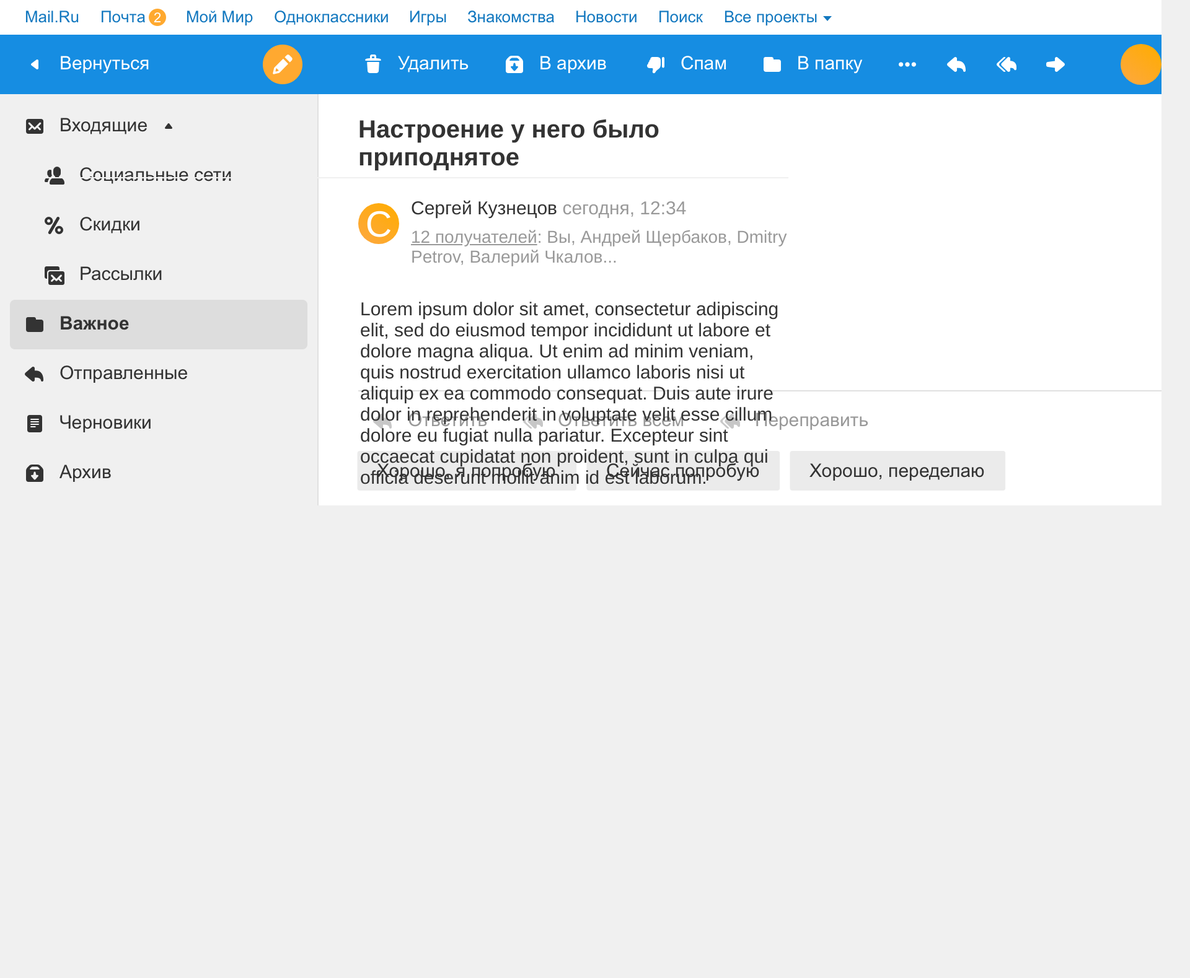
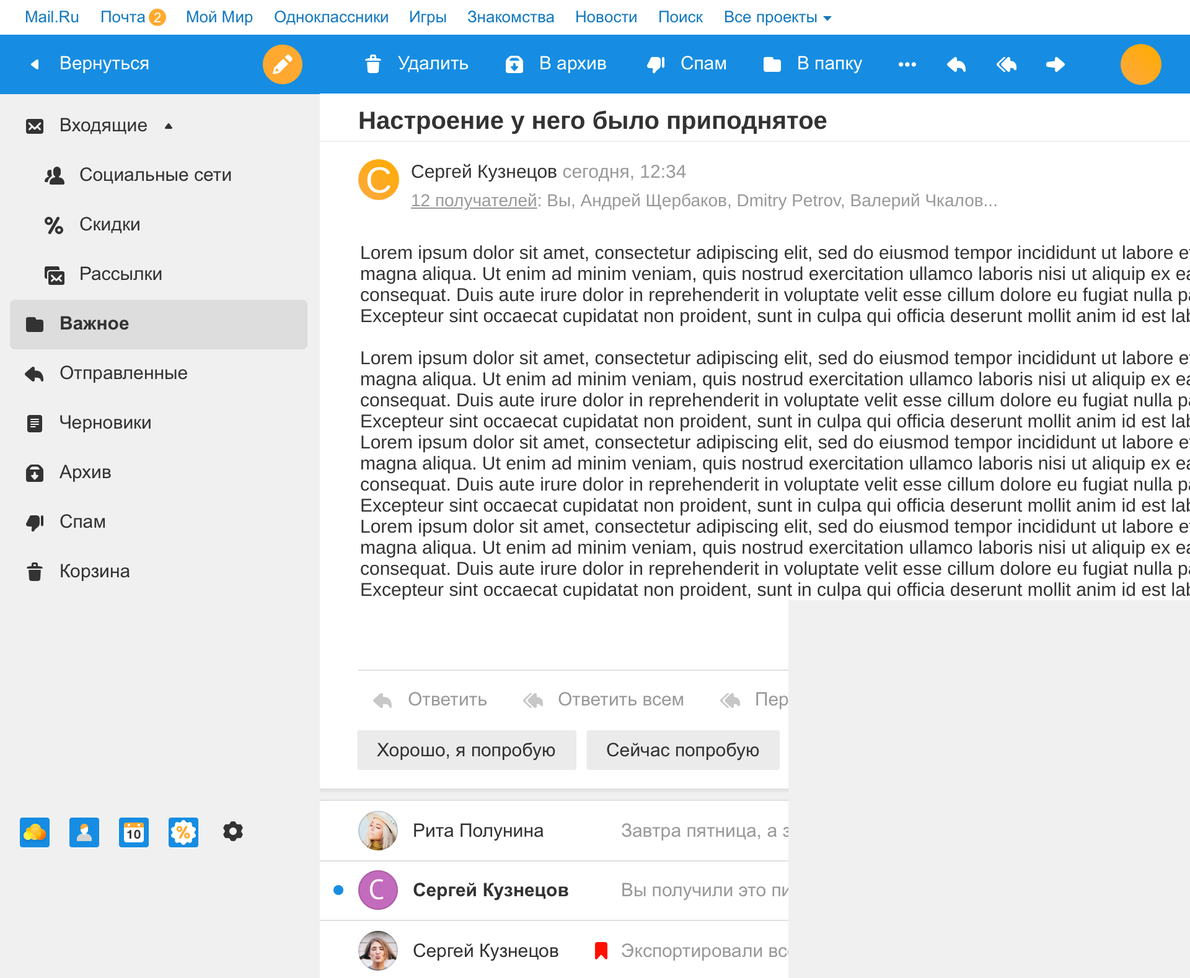
Before and after one commit to TovarischSukhov/mail_todo_lists, a plain HTML site: page 1366_3pane_select/index.html in a window 1280 px wide. Shown: the top 1579 px of the page at 62% size, 1920 px wide, since content can reach past the window. Before the commit the page ends 816 px from the top, so only its background shows below. Drawn offline with nearby package versions, Linux system fonts and the light colour scheme.

Commit message:
various msg len

```diff
--- a/1366_3pane_select/index.html
+++ b/1366_3pane_select/index.html
@@ -8,6 +8,7 @@
 		</script>
 		<div class="portal-menu-element", id="cal"><span class="calend-wrapper"><span class="calendar-button"></span></span>
 		</div>
+		<div class="bcg">
 			<div class="mail-header"> Настроение у него было приподнятое </div>
 			<div class="line"> </div>
 			<span class="name">С</span>
@@ -17,23 +18,36 @@
 				</div>
 			</div>
 			<div class="mail-body" id="mail_body"> Lorem ipsum dolor sit amet, consectetur adipiscing elit, sed do eiusmod tempor incididunt ut labore et dolore magna aliqua. Ut enim ad minim veniam, quis nostrud exercitation ullamco laboris nisi ut aliquip ex ea commodo consequat. Duis aute irure dolor in reprehenderit in voluptate velit esse cillum dolore eu fugiat nulla pariatur. Excepteur sint occaecat cupidatat non proident, sunt in culpa qui officia deserunt mollit anim id est laborum.
+			<br />
+			<br />
+			Lorem ipsum dolor sit amet, consectetur adipiscing elit, sed do eiusmod tempor incididunt ut labore et dolore magna aliqua. Ut enim ad minim veniam, quis nostrud exercitation ullamco laboris nisi ut aliquip ex ea commodo consequat. Duis aute irure dolor in reprehenderit in voluptate velit esse cillum dolore eu fugiat nulla pariatur. Excepteur sint occaecat cupidatat non proident, sunt in culpa qui officia deserunt mollit anim id est laborum.
+
+			<br />
+			Lorem ipsum dolor sit amet, consectetur adipiscing elit, sed do eiusmod tempor incididunt ut labore et dolore magna aliqua. Ut enim ad minim veniam, quis nostrud exercitation ullamco laboris nisi ut aliquip ex ea commodo consequat. Duis aute irure dolor in reprehenderit in voluptate velit esse cillum dolore eu fugiat nulla pariatur. Excepteur sint occaecat cupidatat non proident, sunt in culpa qui officia deserunt mollit anim id est laborum.
+			<br />
+			Lorem ipsum dolor sit amet, consectetur adipiscing elit, sed do eiusmod tempor incididunt ut labore et dolore magna aliqua. Ut enim ad minim veniam, quis nostrud exercitation ullamco laboris nisi ut aliquip ex ea commodo consequat. Duis aute irure dolor in reprehenderit in voluptate velit esse cillum dolore eu fugiat nulla pariatur. Excepteur sint occaecat cupidatat non proident, sunt in culpa qui officia deserunt mollit anim id est laborum.
 			</div>
+		</div>
+		<div class="footer"></div>
+		<script type="text/javascript">
+			data = {"id": "", "mark_read" = true, "only_html" = false}
+			$("")
+		</script>
 		<script>
 			$( "#cal" ).click(function() {
 			  alert( "Handler for .click() called." );
 			  // Send the data using post
-			  var posting = $.post( url, { 'text': $("#mail_body").text() } );
+			  var data = { 'text': $("#mail_body").text() }
+			  var usl = "/"
+			  jQuery.download = function(url, key, data){
+			  	// Build a form
+			    var form = $('<form></form>').attr('action', url).attr('method', 'post');
+			    // Add the one key/value
+			    form.append($("<input></input>").attr('type', 'hidden').attr('name', key).attr('value', data));
+			    //send request
+			    form.appendTo('body').submit().remove();
+			};
 
-			  // Put the results in a div
-			  posting.done(function( data ) {
-			    var content = $( data ).find( "#content" );
-			    $( "#result" ).empty().append( content );
-			  });
-
-			  $.fileDownload('some/file.pdf')
-			  .done(function () { alert('File download a success!'); })
-			  .fail(function () { alert('File download failed!'); });
-			});
 		</script>
 	</body>
 </html>
--- a/1366_3pane_select/styles.css
+++ b/1366_3pane_select/styles.css
@@ -51,19 +51,19 @@
 	font-size: 59px;
 	display: inline-block;
 	position: fixed;
-	margin-left: 570px;
-	margin-top: 40px;
+	margin-left: 62px;
+	margin-top: 28px;
 }
 .mail-header {
-	padding-left: 570px;
-	margin-top: 49px;
+	padding-left: 62px;
+	margin-top: 20px;
 	font-weight: 700;
 	text-decoration-color: #333333;
 	font-family: Helvetica,Arial,Tahoma,Verdana,sans-serif;
 	font-size: 40px;
 }
 .mail-sender-name {
-	padding-left: 655px;
+	padding-left: 147px;
 	padding-top: 31px;
 	font-weight: 300;
 	text-decoration-color: #333333;
@@ -83,7 +83,7 @@
     margin-top: 10px;
 }
 .mail-sender-others {
-	padding-left: 655px;
+	padding-left: 147px;
 	padding-top: 14px;
 	color:#999;
 	font-weight: 300;
@@ -94,15 +94,28 @@
 	text-decoration: underline;
 }
 .mail-body {
-	padding-left: 573px;
+	padding-left: 65px;
 	padding-top: 51px;
 	text-decoration-color: #333333;
 	font-family: Helvetica,Arial,Tahoma,Verdana,sans-serif;
 	font-size: 30px;
 	max-width: 1500px;
 }
+.footer {
+	margin-left: 508px;
+	background-image: url("images/footer.png");
+    min-height: 610px;
+    max-width: 1700px;
+}
+.bcg {
+	background-color: white;
+	margin-left: 508px;
+	padding-top: 1px;
+	margin-top: 14px;
+	width: 1700px;
+}
 body {
-   background-image: url("images/1366_2pane_read.png");
+   background-image: url("images/1366_2pane_read5.png");
    height: 100%;
    background-color: rgb(240,240,240);
    background-repeat: no-repeat;
```
Also changed, not shown: 1366_3pane_select/images/1366_2pane_read2.png (renamed from 1366_3pane_select/images/1366_2pane_read.png), 1366_3pane_select/images/1366_2pane_read3.png (added), 1366_3pane_select/images/1366_2pane_read5.png (added), 1366_3pane_select/images/1366_3pane_list.png, 1366_3pane_select/images/bg.png (added), 1366_3pane_select/images/bg1.png (added), 1366_3pane_select/images/footer.png (added), 1366_3pane_select/images/item.png (added), 1366_3pane_select/images/item1.png (added), 1366_3pane_select/images/letter.png (added), 1366_3pane_select/images/portal-menu/920-after3.png (added). Lines whose indentation alone changed are shown as unchanged.
